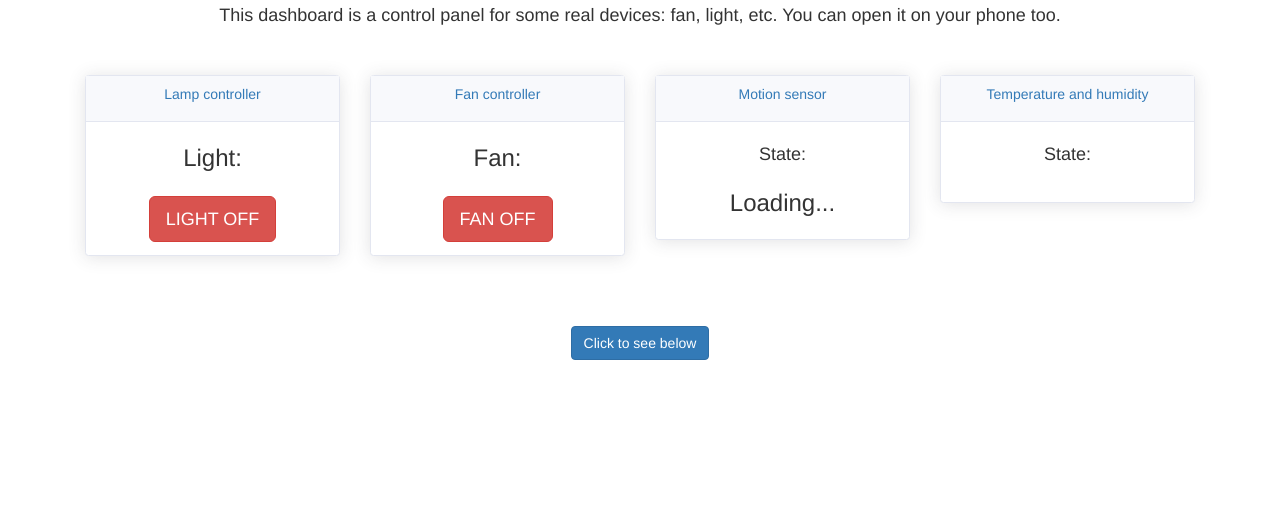
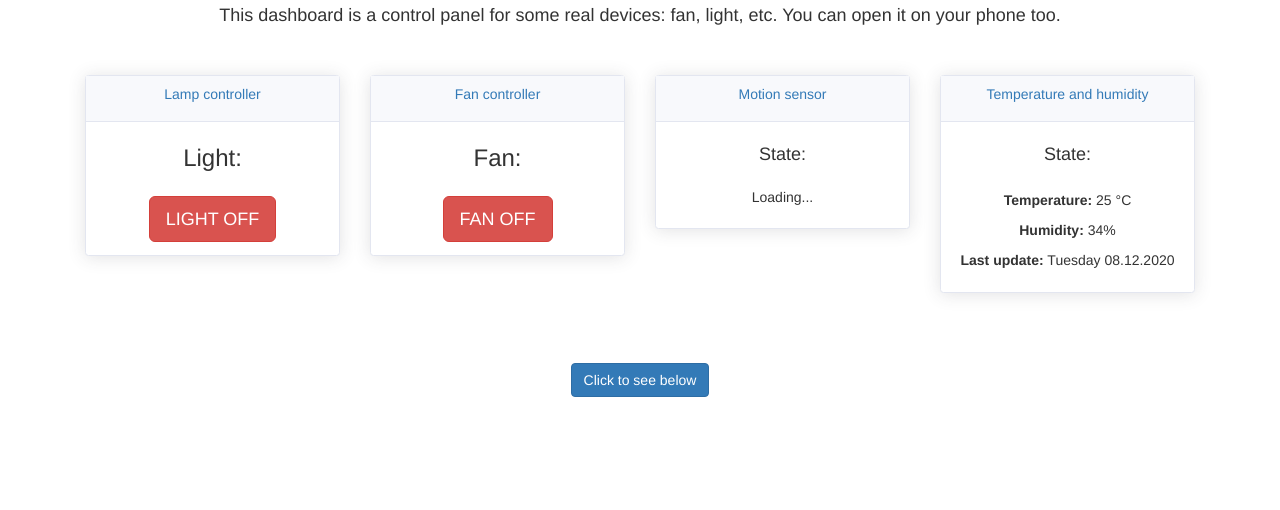
Before and after one commit to sdim2016/iot-project, a PHP site: page / in a window 1280 px wide. Shown: the part 214-724 px from the top of the page. Run offline with PHP 8.4, Linux system fonts and the light colour scheme; the visitor is signed in with stand-in values (Sample User, id 1); some libraries are stand-ins or nearby versions.

Commit message:
Temperature and humidity done

```diff
--- a/data/temp.csv
+++ b/data/temp.csv
@@ -1 +1 @@
-26,34
+25,34,Tuesday 08.12.2020
--- a/index.php
+++ b/index.php
@@ -108,7 +108,7 @@ require_once 'authenticate.php';
       </div>
       <div class="card-body">
               <h4 class="imp">State:</h3>
-              <h3 id="motion">Loading...</h3>
+                <h5 id="motion">Loading...</h3>
               </div>
             </div>
           </div>
@@ -119,7 +119,9 @@ require_once 'authenticate.php';
           </div>
           <div class="card-body">
                   <h4 class="imp">State:</h3>
-
+                    <p id="temperature">Loading...</p>
+                    <p id="humidity">Loading...</p>
+                    <p id="th_ts">Loading...</p>
                   </div>
                 </div>
               </div>
--- a/js/button.js
+++ b/js/button.js
@@ -44,15 +44,19 @@ $(document).ready(function() {
       }
     });
   });
-
-  setInterval(function(){
+  function thHandle(){
     $.ajax({
       url: "th_handler.php",
       success: function(result) {
-        $("#motion").html(result);
+        var arr = result.split(/,/);
+        $("#temperature").html("<b>Temperature:</b> " + arr[0] + " °C");
+        $("#humidity").html("<b>Humidity:</b> " + arr[1] + "%");
+        $("#th_ts").html("<b>Last update:</b> " + arr[2]);
       }
     });
-  }, 5000)
+  }
+  thHandle();
+  setInterval(thHandle(), 5000);
 
 /*  function longPoll() {
     $.ajax({
--- a/th_handler.php
+++ b/th_handler.php
@@ -3,15 +3,12 @@
 
 if ($_SERVER['REQUEST_METHOD'] == 'POST') {
     if(!empty($_POST["temperature"])&& !empty($_POST["humidity"])) {
-      file_put_contents("data/temp.csv", $_POST["temperature"].",".$_POST["humidity"]);
+      file_put_contents("data/temp.csv", $_POST["temperature"].",".$_POST["humidity"].",".$_POST["timestamp"]);
     }
   }
 elseif ($_SERVER['REQUEST_METHOD'] == 'GET') {
   $values = file_get_contents("data/temp.csv");
-  $csv_arr = str_getcsv($values);
-  echo $csv_arr[0];
-  echo "\n";
-  echo $csv_arr[1];
+  echo $values;
 }
 
  ?>
```
